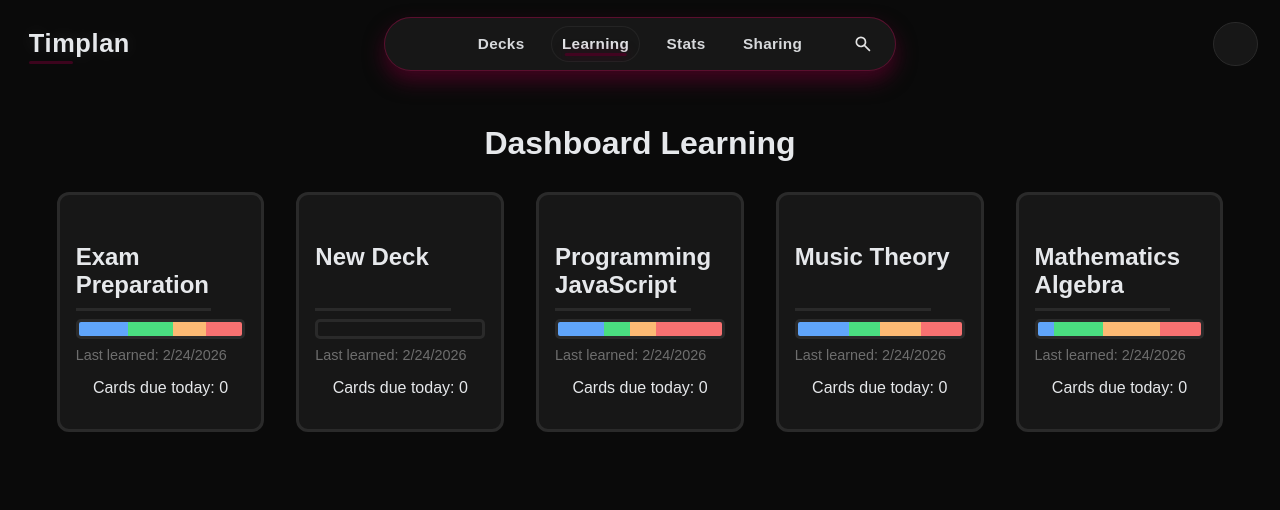
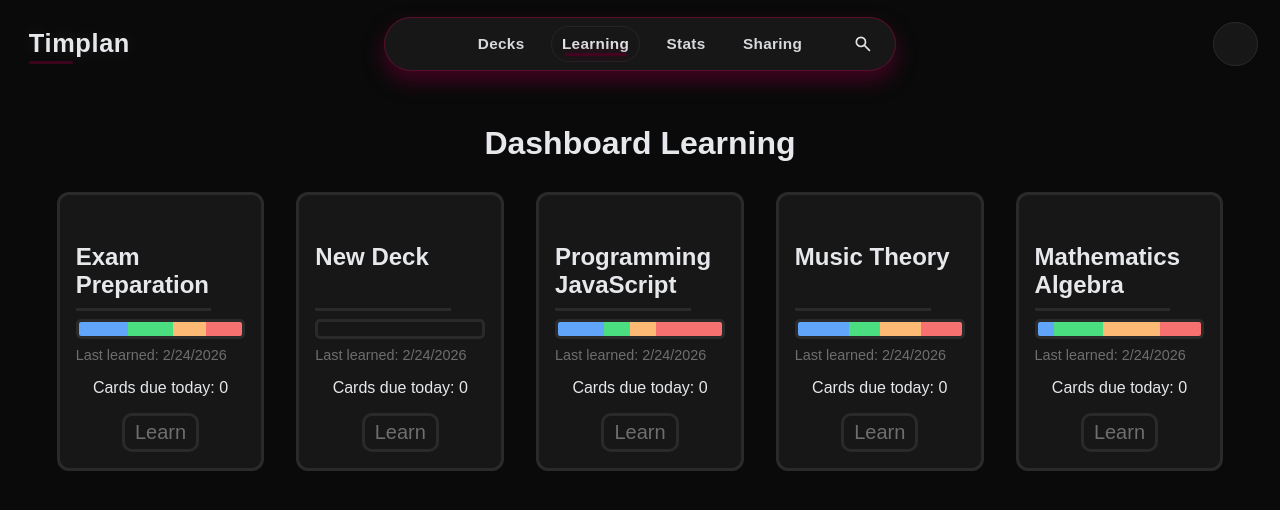
Before and after one commit to xniklasx-dev/Timplan-Projekt, a Next.js app in the folder frontend/: page /learning in a window 1280 px wide. Shown: the top 510 px of the page. Built offline with nearby package versions, Linux system fonts and the light colour scheme.

Commit message:
-compatibilty with the different screen sizes -adding functionality to the learn buttons -making cards marked as "again" show up again -showing only cards, which are due -changing the card count while learning

```diff
--- a/frontend/src/app/ui/learning_cards/dashboard_learning.module.css
+++ b/frontend/src/app/ui/learning_cards/dashboard_learning.module.css
@@ -5,7 +5,7 @@
 
 .recentlyStudied{
     display: grid;
-    grid-template-columns: repeat(5, minmax(200px, 1fr));
+    grid-template-columns: repeat(auto-fit, minmax(200px, 1fr));
     gap: 1rem;
     width: 100%;
 }
@@ -97,7 +97,7 @@
   justify-content: left;
 }
 
-.learn_button {
+.learn_button_active {
   background-color: var(--color-accent);
   color: var(--color-text);
   border: 3px solid var(--color-border);
@@ -107,8 +107,19 @@
   font-size: 20px;
   padding: 5px 10px;
 }
-.learn_button:hover {
+.learn_button_active:hover {
   background-color: var(--color-accent-hover);
   transform: translateY(-1px);
   box-shadow: 0 2px 25px var(--color-accent-hover);
 }
+
+.learn_button_inactive {
+  background-color: var(--color-surface);
+  color: var(--color-text-disabled);
+  border: 3px solid var(--color-border);
+  background-clip: padding-box;
+
+  border-radius: 10px;
+  font-size: 20px;
+  padding: 5px 10px;
+}
--- a/frontend/src/app/ui/learning_cards/dashboard_learning.tsx
+++ b/frontend/src/app/ui/learning_cards/dashboard_learning.tsx
@@ -1,9 +1,11 @@
+"use client";
 import styles from './dashboard_learning.module.css';
 
 import decksData from "@/app/lib/placeholder-decks.json";
 import cardsData from "@/app/lib/placeholder-cards.json";
 
 import { Deck, Card } from "../../lib/definitions";
+import { useRouter } from "next/navigation";
 
 function hydrateDeck(raw: any): Deck {
   return {
@@ -32,6 +34,7 @@ const cards: Card[] = cardsData.map(hydrateCard);
 
 
 export default function DashboardLearning() {
+  const router = useRouter();
     const recentlyStudiedDecks = decks
     .filter(deck => deck.lastStudied)
     .sort(
@@ -80,9 +83,14 @@ export default function DashboardLearning() {
                     </div>
                     <p className={styles.lastLearned}>Last learned: {deck.lastStudied?.toLocaleDateString()}</p>
                     <p className={styles.cardsDueToday}>Cards due today: {deckCards.filter(c => c.due <= new Date()).length}</p>
-                    {deckCards.filter(c => c.due <= new Date()).length > 0 && (
-                      <button className={styles.learn_button}>Learn</button>
-                    )}
+                    {(() => {
+                      const learn = deckCards.filter(c => c.due <= new Date()).length > 0;
+                      if(learn) {
+                      return <button className={styles.learn_button_active} onClick={() => router.push("/learning/" + deck.id)}>Learn</button>;}
+                      else {
+                        return <button className={styles.learn_button_inactive} >Learn</button>;
+                      }
+                    })()}
                   </div>
                 );
             })}
```
Also changed, not shown: frontend/src/app/(app)/learning/[deckId]/page.tsx (+14 -3 lines).
